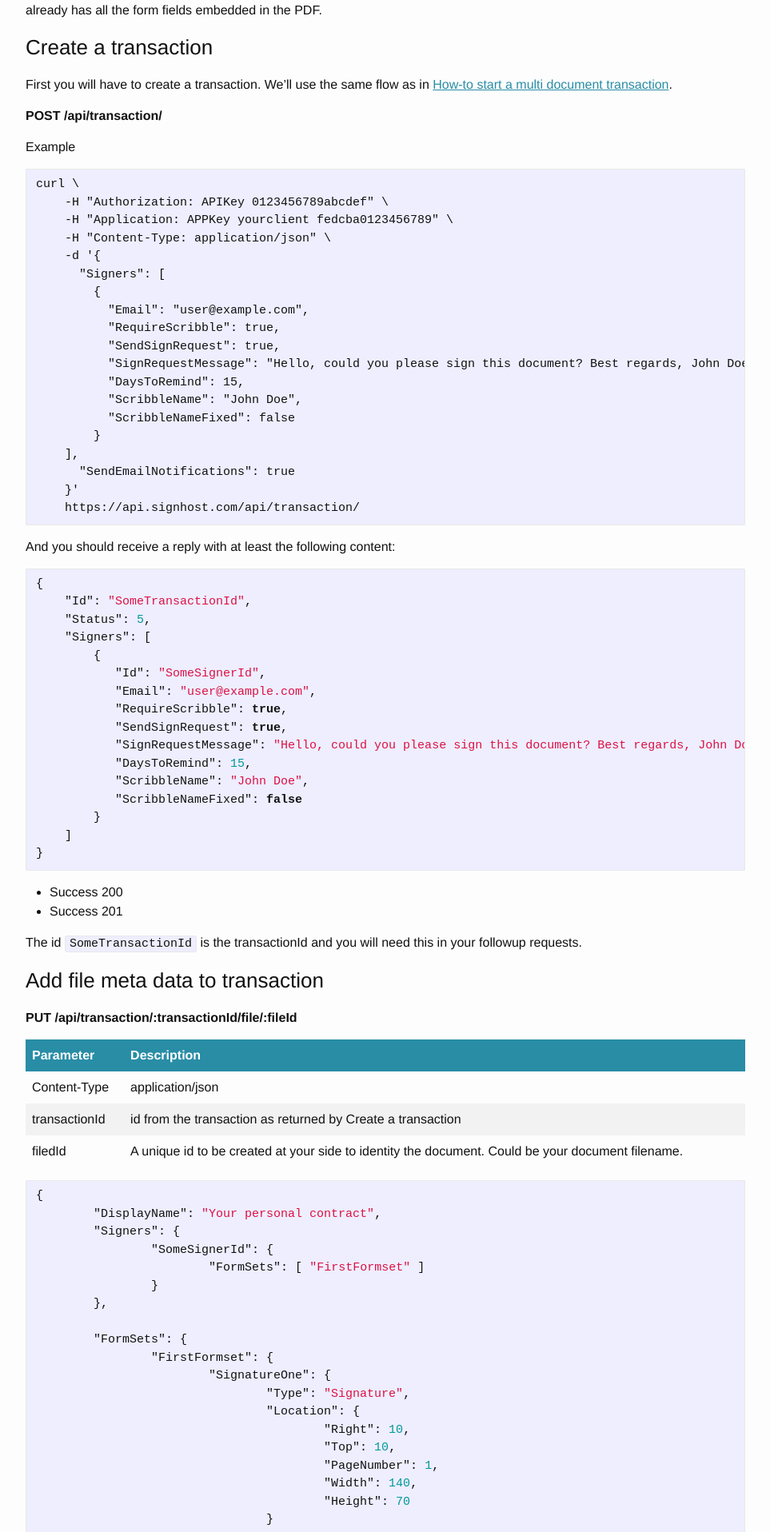
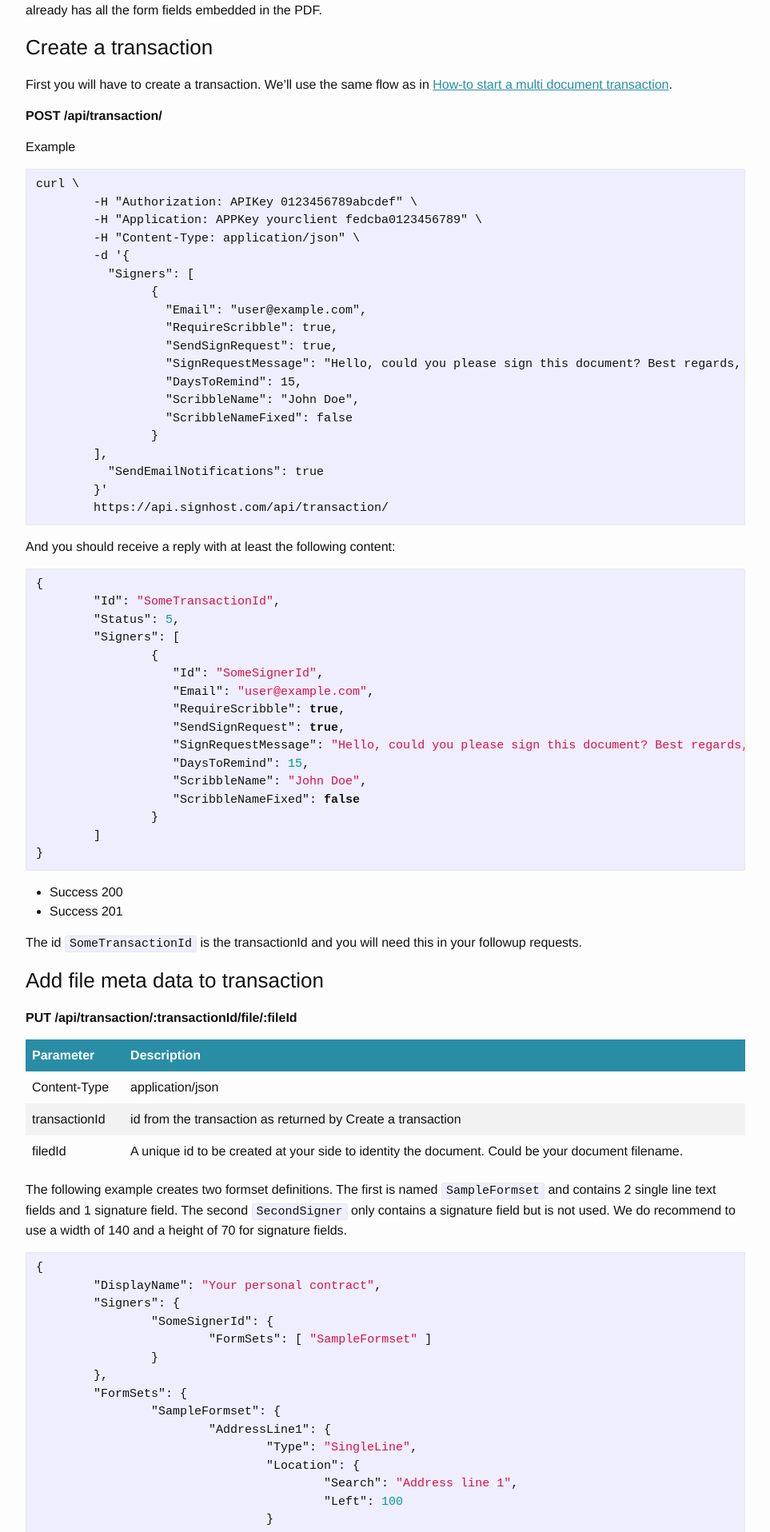
Before and after one commit to markohantula/evidos.github.io, a Jekyll site: the page built from _posts/2016-10-06-api-generated-fields.markdown, in a window 1280 px wide. Shown: the part 352-2268 px from the top of the page at 80% size, without its empty margins (158-1121 px from the left). Built offline with Jekyll 4.4.1, drawn with Linux system fonts in a browser that asks for light colours; some of the changed text lies outside the part shown.

Commit message:
Extend generated fields documentation

````diff
--- a/_posts/2016-10-06-api-generated-fields.markdown
+++ b/_posts/2016-10-06-api-generated-fields.markdown
@@ -23,45 +23,45 @@
 
 Example
 
-    curl \
-        -H "Authorization: APIKey 0123456789abcdef" \
-        -H "Application: APPKey yourclient fedcba0123456789" \
-        -H "Content-Type: application/json" \
-        -d '{
-          "Signers": [
-            {
-              "Email": "user@example.com",
-              "RequireScribble": true,
-              "SendSignRequest": true,
-              "SignRequestMessage": "Hello, could you please sign this document? Best regards, John Doe",
-              "DaysToRemind": 15,
-              "ScribbleName": "John Doe",
-              "ScribbleNameFixed": false
-            }
-        ],
-          "SendEmailNotifications": true
-        }'
-        https://api.signhost.com/api/transaction/
+	curl \
+		-H "Authorization: APIKey 0123456789abcdef" \
+		-H "Application: APPKey yourclient fedcba0123456789" \
+		-H "Content-Type: application/json" \
+		-d '{
+		  "Signers": [
+			{
+			  "Email": "user@example.com",
+			  "RequireScribble": true,
+			  "SendSignRequest": true,
+			  "SignRequestMessage": "Hello, could you please sign this document? Best regards, John Doe",
+			  "DaysToRemind": 15,
+			  "ScribbleName": "John Doe",
+			  "ScribbleNameFixed": false
+			}
+		],
+		  "SendEmailNotifications": true
+		}'
+		https://api.signhost.com/api/transaction/
 
 
 And you should receive a reply with at least the following content:
 
 ```json
 {
-    "Id": "SomeTransactionId",
-    "Status": 5,
-    "Signers": [
-        {
-           "Id": "SomeSignerId",
-           "Email": "user@example.com",
-           "RequireScribble": true,
-           "SendSignRequest": true,
-           "SignRequestMessage": "Hello, could you please sign this document? Best regards, John Doe",
-           "DaysToRemind": 15,
-           "ScribbleName": "John Doe",
-           "ScribbleNameFixed": false
-        }
-    ]
+	"Id": "SomeTransactionId",
+	"Status": 5,
+	"Signers": [
+		{
+		   "Id": "SomeSignerId",
+		   "Email": "user@example.com",
+		   "RequireScribble": true,
+		   "SendSignRequest": true,
+		   "SignRequestMessage": "Hello, could you please sign this document? Best regards, John Doe",
+		   "DaysToRemind": 15,
+		   "ScribbleName": "John Doe",
+		   "ScribbleNameFixed": false
+		}
+	]
 }
 ```
 
@@ -80,18 +80,35 @@
 transactionId | id from the transaction as returned by Create a transaction
 filedId       | A unique id to be created at your side to identity the document. Could be your document filename.
 
+The following example creates two formset definitions.
+The first is named `SampleFormset` and contains 2 single line text fields and 1 signature field.
+The second `SecondSigner` only contains a signature field but is not used.
+We do recommend to use a width of 140 and a height of 70 for signature fields.
 
 ```json
 {
 	"DisplayName": "Your personal contract",
 	"Signers": {
 		"SomeSignerId": {
-			"FormSets": [ "FirstFormset" ]
+			"FormSets": [ "SampleFormset" ]
 		}
 	},
-
 	"FormSets": {
-		"FirstFormset": {
+		"SampleFormset": {
+			"AddressLine1": {
+				"Type": "SingleLine",
+				"Location": {
+					"Search": "Address line 1",
+					"Left": 100
+				}
+			},
+			"AddressLine2": {
+				"Type": "SingleLine",
+				"Location": {
+					"Search": "Address line 2",
+					"Left": 100
+				}
+			},
 			"SignatureOne": {
 				"Type": "Signature",
 				"Location": {
@@ -101,7 +118,7 @@
 					"Width": 140,
 					"Height": 70
 				}
-			},
+			}
 		},
 		"SecondSigner": {
 			"Signature-2": {
@@ -144,11 +161,11 @@
 
 ```json
 {
-    "UserAgrees": {
-        "Type": "Check",
-        "Value": "I agree",
-        "Location": { "Search": "user_agree" }
-    }
+	"UserAgrees": {
+		"Type": "Check",
+		"Value": "I agree",
+		"Location": { "Search": "user_agree" }
+	}
 }
 ```
 
@@ -175,30 +192,30 @@
 
 Example
 
-    curl \
-        -H "Authorization: APIKey 0123456789abcdef" \
-        -H "Application: APPKey yourclient fedcba0123456789" \
-        -H "Content-Type: application/json" \
-        -XPUT \
-        -d '{
-            "DisplayName": "Your personal contract",
-            "Signers": {
-            	"SomeSignerId": {
-            		"FormSets": [ "FirstFormset" ]
-            	}
-            },
-            "FormSets": {
-            	"FirstFormset": {
-            		"SignatureOne": {
-            			"Type": "Signature",
-            			"Location": {
-            				"Search": "{% raw %}{{Signer1}}{% endraw %}"
-            			}
-            		},
-            	}
-            }
-        }' \
-        https://api.signhost.com/api/transaction/SomeTransactionId/file/Contract.pdf
+	curl \
+		-H "Authorization: APIKey 0123456789abcdef" \
+		-H "Application: APPKey yourclient fedcba0123456789" \
+		-H "Content-Type: application/json" \
+		-XPUT \
+		-d '{
+			"DisplayName": "Your personal contract",
+			"Signers": {
+				"SomeSignerId": {
+					"FormSets": [ "SampleFormset" ]
+				}
+			},
+			"FormSets": {
+				"SampleFormset": {
+					"SignatureOne": {
+						"Type": "Signature",
+						"Location": {
+							"Search": "{% raw %}{{Signer1}}{% endraw %}"
+						}
+					},
+				}
+			}
+		}' \
+		https://api.signhost.com/api/transaction/SomeTransactionId/file/Contract.pdf
 
 The response will tell you that it is awaiting the actual document.
 
@@ -215,13 +232,13 @@
 
 Example
 
-    curl \
-        -H "Authorization: APIKey 0123456789abcdef" \
-        -H "Application: APPKey yourclient fedcba0123456789" \
-        -H "Content-Type: application/pdf" \
-        -XPUT \
-        -T Contract.pdf \
-        https://api.signhost.com/api/transaction/SomeTransactionId/file/Contract.pdf
+	curl \
+		-H "Authorization: APIKey 0123456789abcdef" \
+		-H "Application: APPKey yourclient fedcba0123456789" \
+		-H "Content-Type: application/pdf" \
+		-XPUT \
+		-T Contract.pdf \
+		https://api.signhost.com/api/transaction/SomeTransactionId/file/Contract.pdf
 
 
 - Success 201
@@ -235,10 +252,10 @@
 
 Example
 
-    curl \
-        -H "Authorization: APIKey 0123456789abcdef" \
-        -H "Application: APPKey yourclient fedcba0123456789" \
-        https://api.signhost.com/api.transaction/SomeTransactionId/start
+	curl \
+		-H "Authorization: APIKey 0123456789abcdef" \
+		-H "Application: APPKey yourclient fedcba0123456789" \
+		https://api.signhost.com/api.transaction/SomeTransactionId/start
 
 Success 200
 
--- a/_sass/_base.scss
+++ b/_sass/_base.scss
@@ -259,28 +259,31 @@
   font-size: 12px;
 }
 
+%endpoint {
+    display: inline-block;
+    min-width: 4em;
+    color: #fff;
+    padding: 0.1em 0.3em;
+}
+
 .get_endpoint {
-  color: #fff;
-  background-color: #2392f7;
-  padding: 0.1em;
+    @extend %endpoint;
+    background-color: #2392f7;
 }
 
 .post_endpoint {
-  color: #fff;
-  background-color: #13c20f;
-  padding: 0.1em;
+    @extend %endpoint;
+    background-color: #13c20f;
 }
 
 .put_endpoint {
-  color: #fff;
-  background-color: #ff9000;
-  padding: 0.1em;
+    @extend %endpoint;
+    background-color: #ff9000;
 }
 
 .delete_endpoint {
-  color: #fff;
-  background-color: #e30012;
-  padding: 0.1em;
+    @extend %endpoint;
+    background-color: #e30012;
 }
 
 .dynamic-wrap {
````
